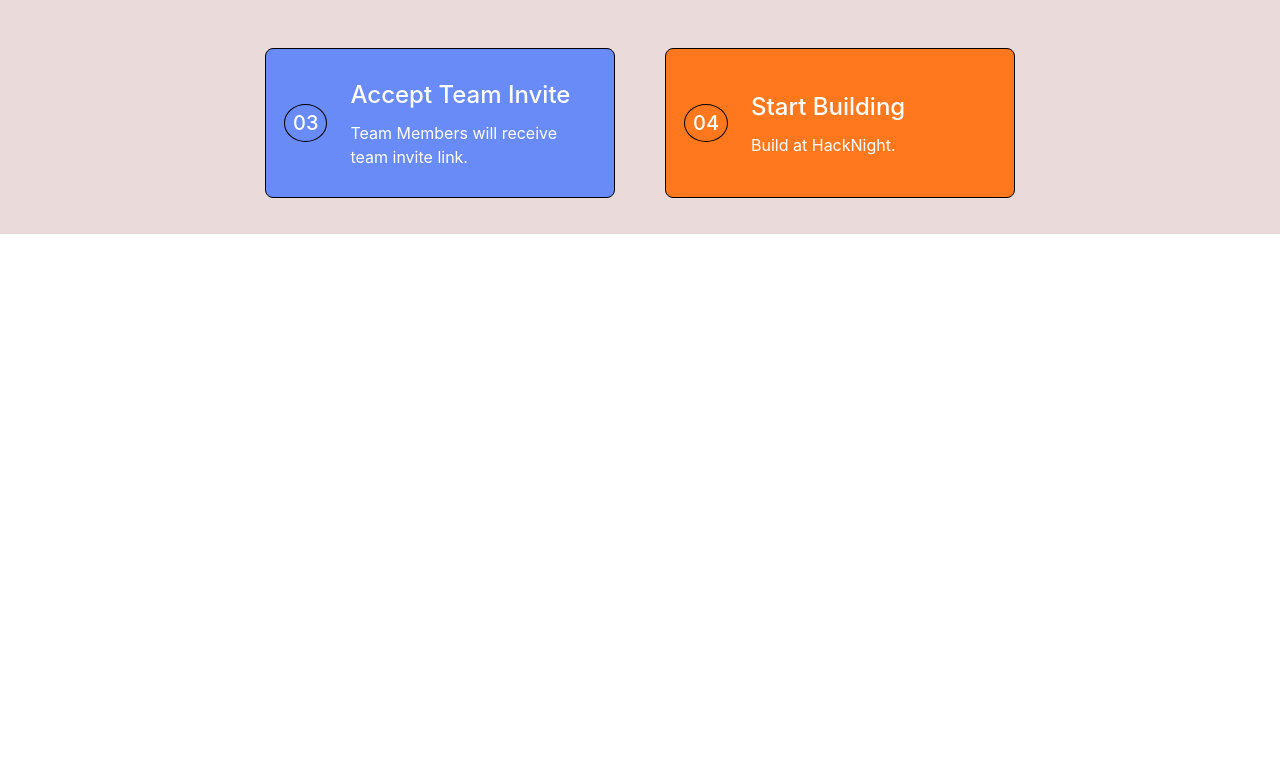
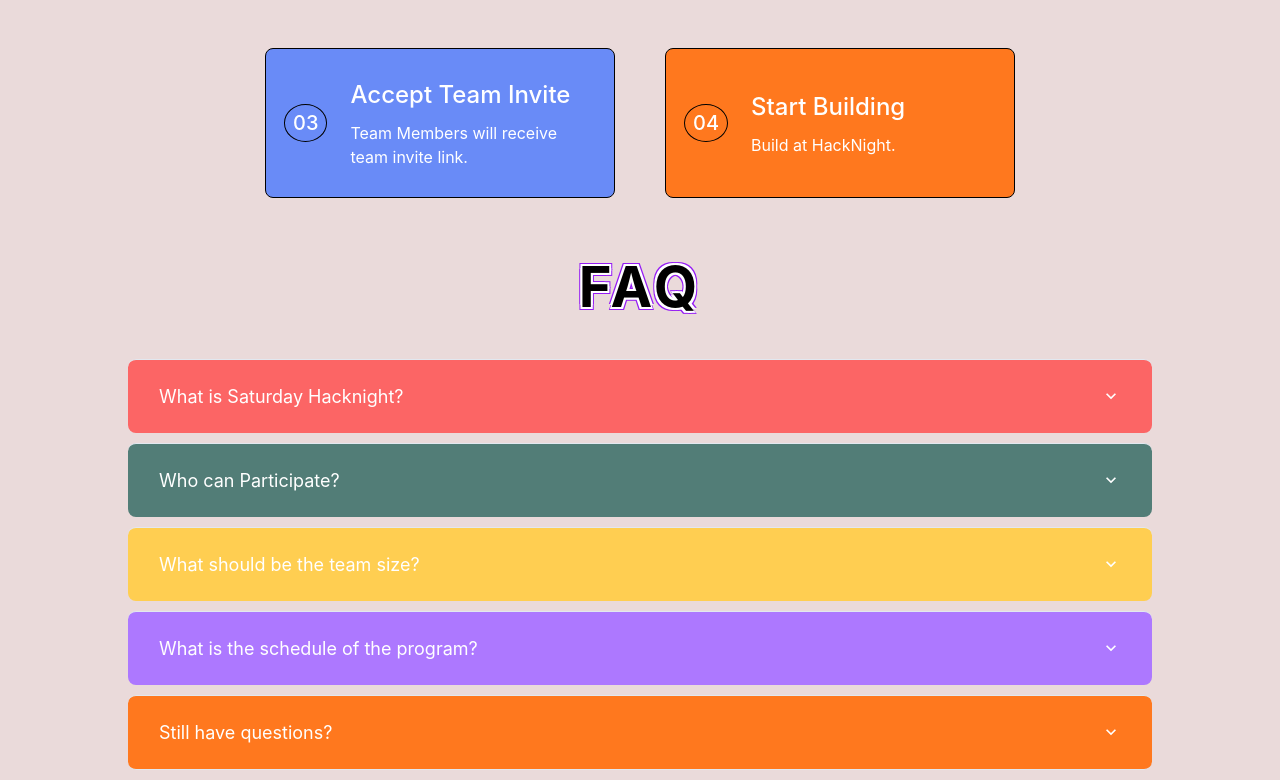
Before and after one commit to tinkerhub/saturday-hack-night, a React app in the folder apps/web/: page / in a window 1280 px wide. Shown: the part 1474-2254 px from the top of the page. Before the commit the page ends 1708 px from the top, so only its background shows below. Built offline with nearby package versions, Linux system fonts and the light colour scheme; no server answers.

Commit message:
feat: add faq page

```diff
--- /dev/null
+++ b/apps/web/src/components/Accordion.tsx
@@ -0,0 +1,43 @@
+import React from 'react';
+import {
+    AccordionItem,
+    AccordionButton,
+    AccordionPanel,
+    AccordionIcon,
+    Accordion as ChakraAccordion,
+    Box,
+} from '@chakra-ui/react';
+
+const Accordion = ({ content }: AccordionProps) => (
+    <ChakraAccordion>
+        {content.map((item) => (
+            <AccordionItem
+                borderRadius="8px"
+                background={item.color}
+                width={{ base: 'full', lg: 'container.lg' }}
+                marginBlock="10px"
+                textColor="#fff"
+                padding="15px"
+            >
+                <AccordionButton>
+                    <Box flex="1" textAlign="left" fontSize="18px">
+                        {item.question}
+                    </Box>
+                    <AccordionIcon />
+                </AccordionButton>
+                <AccordionPanel fontSize="16px" pb={4}>
+                    {item.answer}
+                </AccordionPanel>
+            </AccordionItem>
+        ))}
+    </ChakraAccordion>
+);
+export default Accordion;
+
+interface AccordionProps {
+    content: {
+        question: string;
+        answer: string;
+        color: string;
+    }[];
+}
--- a/apps/web/src/components/index.tsx
+++ b/apps/web/src/components/index.tsx
@@ -4,5 +4,6 @@ import Chat from './Chat';
 import Card from './Card';
 import Footer from './Footer';
 import ParallaxView from './ParallaxView';
+import Accordion from './Accordion';
 
-export { Button, NavBar, Chat, Card, Footer, ParallaxView };
+export { Button, NavBar, Chat, Card, Footer, ParallaxView, Accordion };
--- a/apps/web/src/index.html
+++ b/apps/web/src/index.html
@@ -1,5 +1,5 @@
 <!DOCTYPE html>
-<html>
+<html lang="en">
     <head>
         <meta charset="utf-8" />
         <meta name="viewport" content="width=device-width, initial-scale=1" />
--- a/apps/web/src/routes/Landing.tsx
+++ b/apps/web/src/routes/Landing.tsx
@@ -1,7 +1,7 @@
 import React from 'react';
 import { NavBar } from '../components';
 import { Layout } from '../layout';
-import { Home, How, Why } from '../views/Landing';
+import { Faq, Home, How, Why } from '../views/Landing';
 
 const Landing = () => (
     <Layout>
@@ -9,6 +9,7 @@ const Landing = () => (
         <Home />
         <Why />
         <How />
+        <Faq />
     </Layout>
 );
 
--- /dev/null
+++ b/apps/web/src/views/Landing/Faq.tsx
@@ -0,0 +1,55 @@
+import { VStack, Heading } from '@chakra-ui/react';
+import React from 'react';
+import { Accordion } from '../../components';
+
+const Faq = () => {
+    const faqs = [
+        {
+            question: 'What is Saturday Hacknight?',
+            answer: 'Saturday Hack Night is a biweekly hackathon organized by TinkerHub. The focus of the event is to provide learners the opportunity to explore a unique API and build exciting projects. TinkerHub will provide any credits or mentorship needed while you only have to think of one thing, Build!',
+            color: '#FC6565',
+        },
+        {
+            question: 'Who can Participate?',
+            answer: 'Anyone who is interested in learning and building something new. You can be a student, a professional, or a hobbyist. All you need is a laptop and an internet connection.',
+            color: '#527D77',
+        },
+        {
+            question: 'What should be the team size?',
+            answer: 'You can work individually or in a team of 2-3 members.',
+            color: '#FFCE51',
+        },
+        {
+            question: 'What is the schedule of the program?',
+            answer: ' The program will be conducted on every odd Saturday from 06:00 PM to 11:00 PM IST.',
+            color: '#AD78FF',
+        },
+        {
+            question: 'Still have questions?',
+            answer: 'Feel free to reach out to us at hi@tinkerhub.org or in our Discord server.',
+            color: '#FF781E',
+        },
+    ];
+
+    return (
+        <VStack maxWidth={{ base: '100%', lg: 'container.lg' }}>
+            <Heading
+                fontWeight="700"
+                color="#000000"
+                textAlign="center"
+                marginBlock="20px"
+                letterSpacing="4px"
+                fontSize={{
+                    base: '2rem',
+                    md: '3.5rem',
+                }}
+                textShadow="2px 2px #fff, 2px -2px #fff, -2px 2px #fff, -2px -2px #fff
+                    ,3px 3px #951BF4, 3px -3px #951BF4, -3px 3px #951BF4, -3px -3px #951BF4"
+            >
+                FAQ
+            </Heading>
+            <Accordion content={faqs} />
+        </VStack>
+    );
+};
+export default Faq;
--- a/apps/web/src/views/Landing/index.tsx
+++ b/apps/web/src/views/Landing/index.tsx
@@ -3,5 +3,6 @@ import Why from './Why';
 import How from './How';
 import Queries from './Queries';
 import Hear from './Hear';
+import Faq from './Faq';
 
-export { Home, Why, How, Queries, Hear };
+export { Home, Why, How, Queries, Hear, Faq };
```
Also changed, not shown: 1 other file (tests, documents, lock files or other folders).
